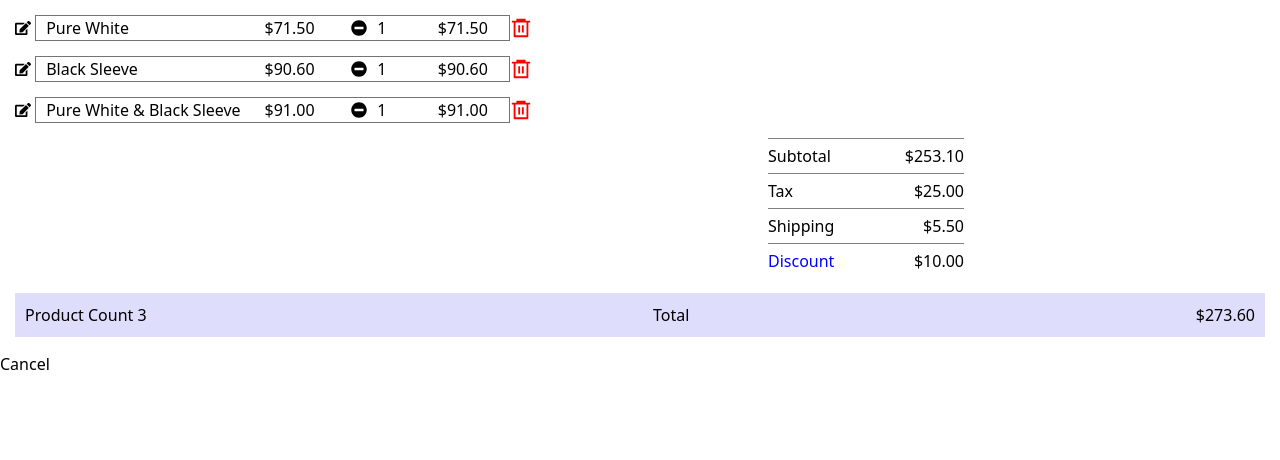
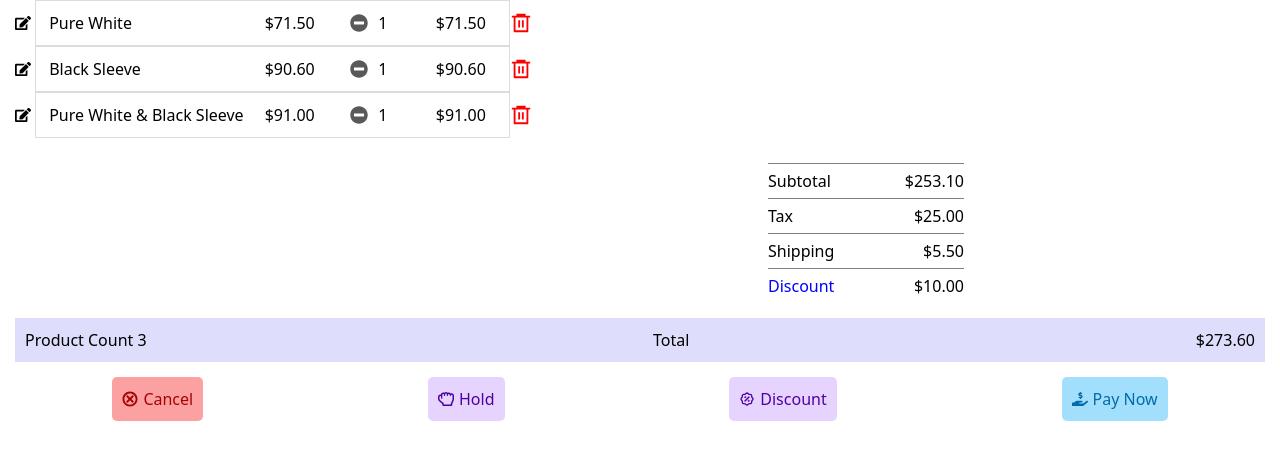
Before and after one commit to nrshagor/e-shop-nrs-task, a Next.js app: page /components/DisplayLeftside/CartItems in a window 1280 px wide. Shown: the top 460 px of the page. Built offline with nearby package versions, Linux system fonts and the light colour scheme; some icons are missing.

Commit message:
:pencil: cart item table design improve

```diff
--- a/src/pages/components/DisplayLeftside/CartItems.tsx
+++ b/src/pages/components/DisplayLeftside/CartItems.tsx
@@ -4,6 +4,10 @@ import { FaCirclePlus } from "react-icons/fa6";
 import { FaMinusCircle } from "react-icons/fa";
 import { FaEdit } from "react-icons/fa";
 import { RiDeleteBin6Line } from "react-icons/ri";
+import { GiCancel } from "react-icons/gi";
+import { FaHandHoldingUsd } from "react-icons/fa";
+import { FaRegHandRock } from "react-icons/fa";
+import { TbDiscount2 } from "react-icons/tb";
 
 interface CartItem {
   id: number;
@@ -111,8 +115,23 @@ const CartItems = () => {
           <h2>Total</h2>
           <p>${total.toFixed(2)}</p>
         </div>
-        <div>
-          <p>Cancel</p>
+        <div className={style.cartItemsFooter}>
+          <button>
+            <GiCancel />
+            Cancel
+          </button>
+          <button>
+            <FaRegHandRock />
+            Hold
+          </button>
+          <button>
+            <TbDiscount2 />
+            Discount
+          </button>
+          <button>
+            <FaHandHoldingUsd />
+            Pay Now
+          </button>
         </div>
       </div>
     </div>
--- a/src/styles/cartItems.module.scss
+++ b/src/styles/cartItems.module.scss
@@ -4,7 +4,8 @@
   flex-direction: row;
   align-items: center;
   justify-content: space-between;
-  margin: 15px;
+  margin: 0px 15px;
+
   .cartItemsLeft {
     width: 4%;
   }
@@ -14,7 +15,8 @@
     flex-direction: row;
     align-items: center;
     justify-content: space-between;
-    border: 1px solid rgb(116, 116, 116);
+    border: 1px solid rgb(221, 220, 220);
+    padding: 10px 3px;
     .itemsName {
       padding-left: 10px;
       width: 45%;
@@ -30,6 +32,10 @@
       flex-direction: row;
       align-items: center;
       column-gap: 10px;
+      svg {
+        color: rgb(90, 89, 89);
+        font-size: 18px;
+      }
     }
     .itemsTotalPrices {
       width: 15%;
@@ -39,6 +45,7 @@
     width: 3%;
     font-size: 22px;
     color: red;
+    cursor: pointer;
   }
 }
 .amountSection {
@@ -53,6 +60,7 @@
     position: relative;
     left: 60%;
     flex-direction: column;
+    margin-top: 25px;
     .subTotal,
     .tax,
     .shipping,
@@ -81,4 +89,27 @@
     justify-content: space-between;
     padding: 10px;
   }
+  .cartItemsFooter {
+    display: flex;
+    justify-content: space-around;
+    flex-direction: row;
+    button {
+      display: flex;
+      flex-direction: row;
+      align-items: center;
+      column-gap: 5px;
+      padding: 10px;
+      border-radius: 5px;
+      background: rgb(230, 212, 255);
+      color: rgb(77, 0, 165);
+      &:nth-child(1) {
+        background: rgb(252, 161, 161);
+        color: rgb(168, 2, 2);
+      }
+      &:nth-child(4) {
+        background: rgb(161, 223, 252);
+        color: rgb(2, 107, 168);
+      }
+    }
+  }
 }
```
